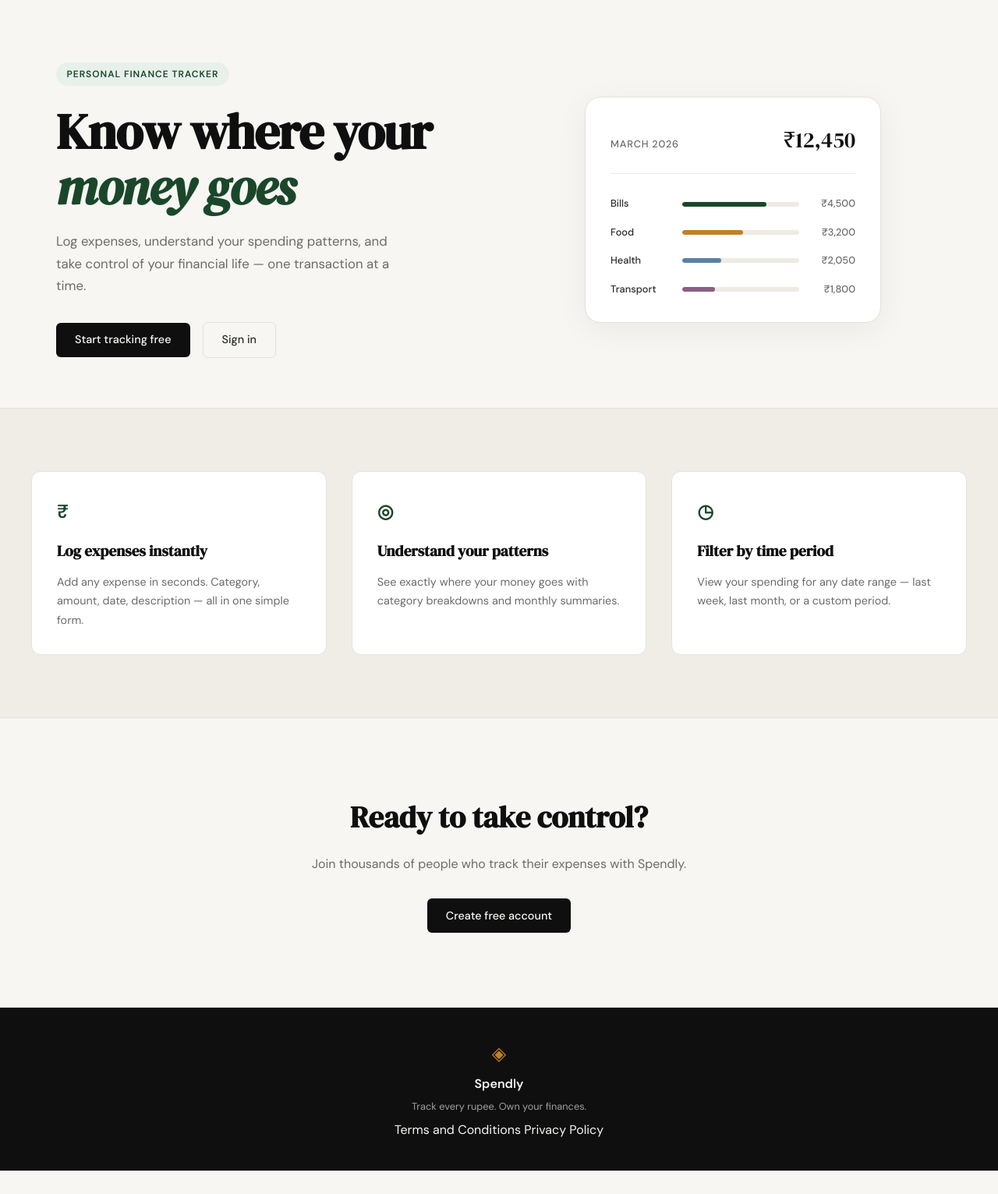
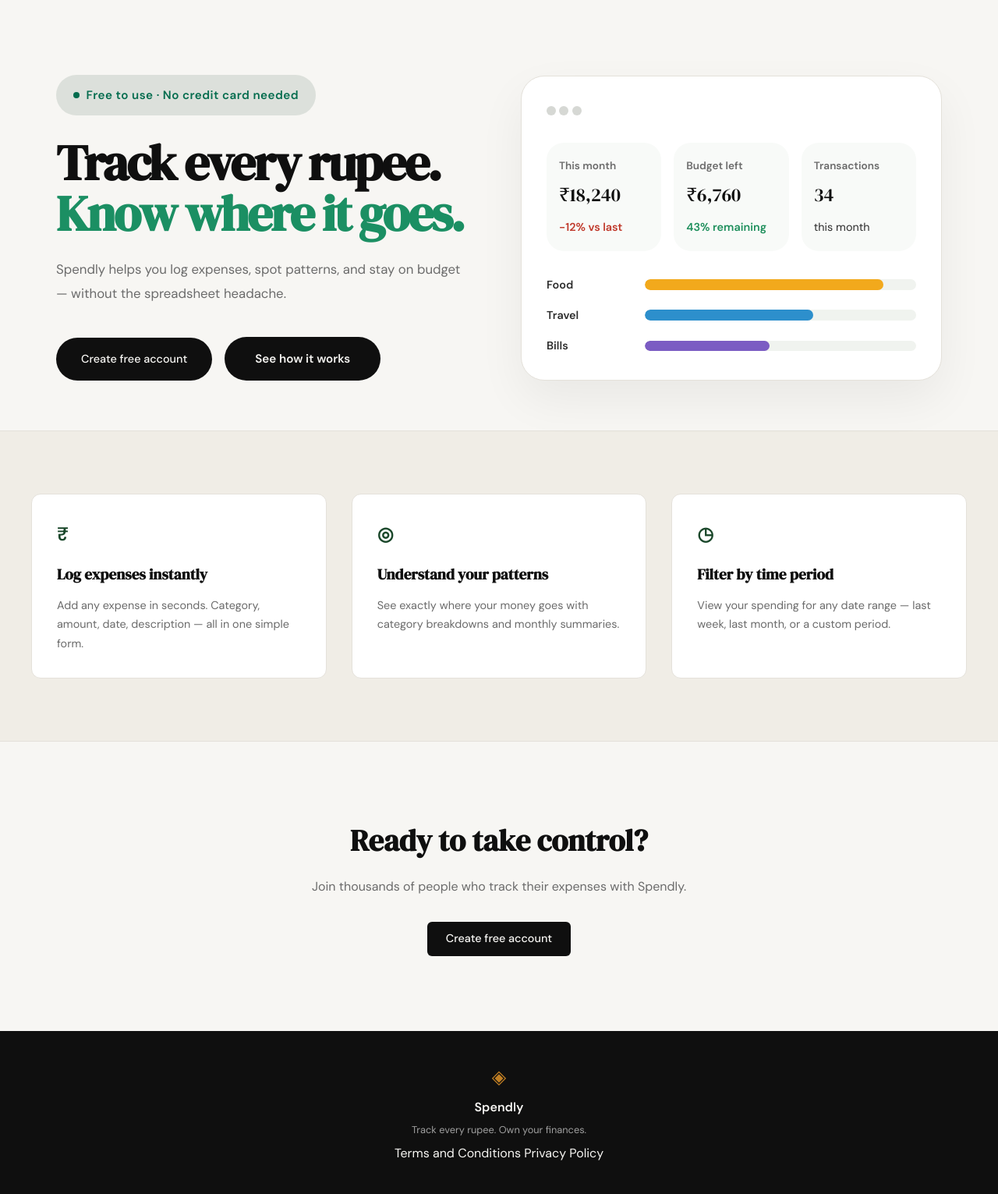
Before and after one commit to SumitSharma0/Expense-application, a Flask app: page / in a window 1280 px wide. Shown: the part 61-1592 px from the top of the page at 78% size. Before the commit the page ends 1562 px from the top, so only its background shows below. Run offline with Flask 3, Linux system fonts and the light colour scheme.

Commit message:
landing: redesign hero section to match mockup

```diff
--- a/file.txt
+++ b/file.txt
@@ -39,7 +39,7 @@ Match the style of terms.html.
 footer link href from "#" to "/privacy".
 4. Make sure the appearance looks like the website's theme
 
-git commit -m "landing: add privacy policy page and route”
+git commit -m "landing: add privacy policy page and route"
 
 I've attached a screenshot of the updated Spendly hero section design.
 
--- /dev/null
+++ b/static/css/landing.css
@@ -0,0 +1,233 @@
+:root {
+    /* Landing-specific overrides can be placed here if needed */
+}
+
+.hero.hero-landing {
+    padding: 6rem 2rem 4rem;
+    display: grid;
+    grid-template-columns: 1fr 1fr;
+    gap: 3.5rem;
+    align-items: center;
+    max-width: var(--max-width);
+    margin: 0 auto;
+}
+
+.hero.hero-landing .hero-inner {
+    max-width: 540px;
+}
+
+.hero-pill {
+    display: inline-flex;
+    align-items: center;
+    justify-content: center;
+    gap: 0.5rem;
+    padding: 0.85rem 1.4rem;
+    border-radius: 999px;
+    background: rgba(26, 71, 42, 0.12);
+    color: #046c4e;
+    font-size: 0.95rem;
+    font-weight: 700;
+    letter-spacing: 0.03em;
+    margin-bottom: 1.75rem;
+}
+
+.hero-pill::before {
+    content: "";
+    width: 0.5rem;
+    height: 0.5rem;
+    border-radius: 50%;
+    background: #046c4e;
+}
+
+.hero-title {
+    font-family: var(--font-display);
+    font-size: clamp(3rem, 5vw, 4.8rem);
+    line-height: 1.02;
+    letter-spacing: -0.04em;
+    color: var(--ink);
+    margin-bottom: 1.5rem;
+}
+
+.hero-title span {
+    display: block;
+    color: #1b8f63;
+}
+
+.hero-subtitle {
+    font-size: 1.05rem;
+    color: var(--ink-muted);
+    line-height: 1.85;
+    max-width: 520px;
+    margin-bottom: 2.5rem;
+}
+
+.hero-actions {
+    display: flex;
+    gap: 1rem;
+    flex-wrap: wrap;
+    align-items: center;
+}
+
+.hero-actions .btn-primary,
+.hero-actions .btn-secondary {
+    min-width: 200px;
+    padding: 1rem 2rem;
+    border-radius: 999px;
+}
+
+.btn-secondary {
+    display: inline-flex;
+    align-items: center;
+    justify-content: center;
+    min-width: 200px;
+    padding: 1rem 2rem;
+    border-radius: 999px;
+    background: var(--ink);
+    color: var(--paper);
+    font-family: var(--font-body);
+    font-size: 0.95rem;
+    font-weight: 600;
+    text-decoration: none;
+    border: none;
+    transition: background 0.2s;
+}
+
+.btn-secondary:hover {
+    background: #123f23;
+}
+
+.hero-visual {
+    display: flex;
+    justify-content: center;
+}
+
+.landing-card {
+    width: 100%;
+    max-width: 620px;
+    background: var(--paper-card);
+    border: 1px solid var(--border);
+    border-radius: 30px;
+    padding: 2rem;
+    box-shadow: 0 24px 60px rgba(15, 15, 15, 0.06);
+}
+
+.landing-card-bar {
+    display: flex;
+    justify-content: flex-start;
+    gap: 0.5rem;
+    margin-bottom: 1.75rem;
+}
+
+.landing-card-dots span {
+    width: 0.75rem;
+    height: 0.75rem;
+    border-radius: 50%;
+    background: #d6d8d4;
+    display: inline-block;
+}
+
+.landing-card-top {
+    display: grid;
+    grid-template-columns: repeat(3, minmax(0, 1fr));
+    gap: 1rem;
+    margin-bottom: 2rem;
+}
+
+.landing-stat {
+    background: #f8faf8;
+    border-radius: 22px;
+    padding: 1.15rem 1rem;
+}
+
+.stat-label {
+    display: block;
+    font-size: 0.85rem;
+    color: var(--ink-muted);
+    margin-bottom: 0.5rem;
+    font-weight: 600;
+}
+
+.stat-value {
+    display: block;
+    font-family: var(--font-display);
+    font-size: 1.5rem;
+    color: var(--ink);
+    margin-bottom: 0.5rem;
+}
+
+.stat-meta {
+    font-size: 0.9rem;
+    color: var(--ink-soft);
+}
+
+.stat-meta-positive {
+    color: #1e8f5c;
+    font-weight: 600;
+}
+
+.stat-meta-negative {
+    color: var(--danger);
+    font-weight: 600;
+}
+
+.landing-card-body {
+    display: grid;
+    gap: 1rem;
+}
+
+.category-row {
+    display: grid;
+    grid-template-columns: 110px 1fr;
+    align-items: center;
+    gap: 1rem;
+}
+
+.category-label {
+    font-size: 0.9rem;
+    font-weight: 600;
+    color: var(--ink-soft);
+}
+
+.category-track {
+    width: 100%;
+    height: 0.85rem;
+    border-radius: 999px;
+    background: #f0f3ef;
+    overflow: hidden;
+}
+
+.category-bar {
+    height: 100%;
+    border-radius: 999px;
+}
+
+.category-bar-1 { background: #f2a91c; }
+.category-bar-2 { background: #2d8fcc; }
+.category-bar-3 { background: #7b5cc3; }
+
+@media (max-width: 960px) {
+    .hero.hero-landing {
+        grid-template-columns: 1fr;
+        text-align: center;
+    }
+
+    .hero-actions {
+        justify-content: center;
+    }
+
+    .hero-visual {
+        padding-top: 1rem;
+    }
+
+    .landing-card-top {
+        grid-template-columns: 1fr;
+    }
+
+    .category-row {
+        grid-template-columns: 1fr;
+    }
+
+    .category-label {
+        text-align: left;
+    }
+}
--- a/templates/landing.html
+++ b/templates/landing.html
@@ -2,59 +2,66 @@
 
 {% block title %}Spendly — Track Every Rupee{% endblock %}
 
+{% block head %}
+    <link rel="stylesheet" href="{{ url_for('static', filename='css/landing.css') }}">
+{% endblock %}
+
 {% block content %}
 
-<section class="hero">
+<section class="hero hero-landing">
     <div class="hero-inner">
-        <div class="hero-badge">Personal Finance Tracker</div>
+        <div class="hero-pill">Free to use · No credit card needed</div>
         <h1 class="hero-title">
-            Know where your<br>
-            <em>money goes</em>
+            Track every rupee.
+            <span>Know where it goes.</span>
         </h1>
         <p class="hero-subtitle">
-            Log expenses, understand your spending patterns,
-            and take control of your financial life —
-            one transaction at a time.
+            Spendly helps you log expenses, spot patterns, and stay on budget —
+            without the spreadsheet headache.
         </p>
         <div class="hero-actions">
-            <a href="{{ url_for('register') }}" class="btn-primary">Start tracking free</a>
-            <a href="{{ url_for('login') }}" class="btn-ghost">Sign in</a>
+            <a href="{{ url_for('register') }}" class="btn-primary">Create free account</a>
+            <a href="#" class="btn-secondary">See how it works</a>
         </div>
     </div>
     <div class="hero-visual">
-        <div class="mock-card">
-            <div class="mock-card-header">
-                <span class="mock-label">March 2026</span>
-                <span class="mock-total">₹12,450</span>
+        <div class="landing-card">
+            <div class="landing-card-bar">
+                <div class="landing-card-dots">
+                    <span></span>
+                    <span></span>
+                    <span></span>
+                </div>
             </div>
-            <div class="mock-bars">
-                <div class="mock-bar-row">
-                    <span class="mock-cat">Bills</span>
-                    <div class="mock-bar-track">
-                        <div class="mock-bar" style="width: 72%"></div>
-                    </div>
-                    <span class="mock-amt">₹4,500</span>
+            <div class="landing-card-top">
+                <div class="landing-stat">
+                    <span class="stat-label">This month</span>
+                    <span class="stat-value">₹18,240</span>
+                    <span class="stat-meta stat-meta-negative">-12% vs last</span>
                 </div>
-                <div class="mock-bar-row">
-                    <span class="mock-cat">Food</span>
-                    <div class="mock-bar-track">
-                        <div class="mock-bar mock-bar-2" style="width: 52%"></div>
-                    </div>
-                    <span class="mock-amt">₹3,200</span>
+                <div class="landing-stat">
+                    <span class="stat-label">Budget left</span>
+                    <span class="stat-value">₹6,760</span>
+                    <span class="stat-meta stat-meta-positive">43% remaining</span>
                 </div>
-                <div class="mock-bar-row">
-                    <span class="mock-cat">Health</span>
-                    <div class="mock-bar-track">
-                        <div class="mock-bar mock-bar-3" style="width: 33%"></div>
-                    </div>
-                    <span class="mock-amt">₹2,050</span>
+                <div class="landing-stat">
+                    <span class="stat-label">Transactions</span>
+                    <span class="stat-value">34</span>
+                    <span class="stat-meta">this month</span>
                 </div>
-                <div class="mock-bar-row">
-                    <span class="mock-cat">Transport</span>
-                    <div class="mock-bar-track">
-                        <div class="mock-bar mock-bar-4" style="width: 28%"></div>
-                    </div>
-                    <span class="mock-amt">₹1,800</span>
+            </div>
+            <div class="landing-card-body">
+                <div class="category-row">
+                    <span class="category-label">Food</span>
+                    <div class="category-track"><div class="category-bar category-bar-1" style="width: 88%"></div></div>
+                </div>
+                <div class="category-row">
+                    <span class="category-label">Travel</span>
+                    <div class="category-track"><div class="category-bar category-bar-2" style="width: 62%"></div></div>
+                </div>
+                <div class="category-row">
+                    <span class="category-label">Bills</span>
+                    <div class="category-track"><div class="category-bar category-bar-3" style="width: 46%"></div></div>
                 </div>
             </div>
         </div>
```
